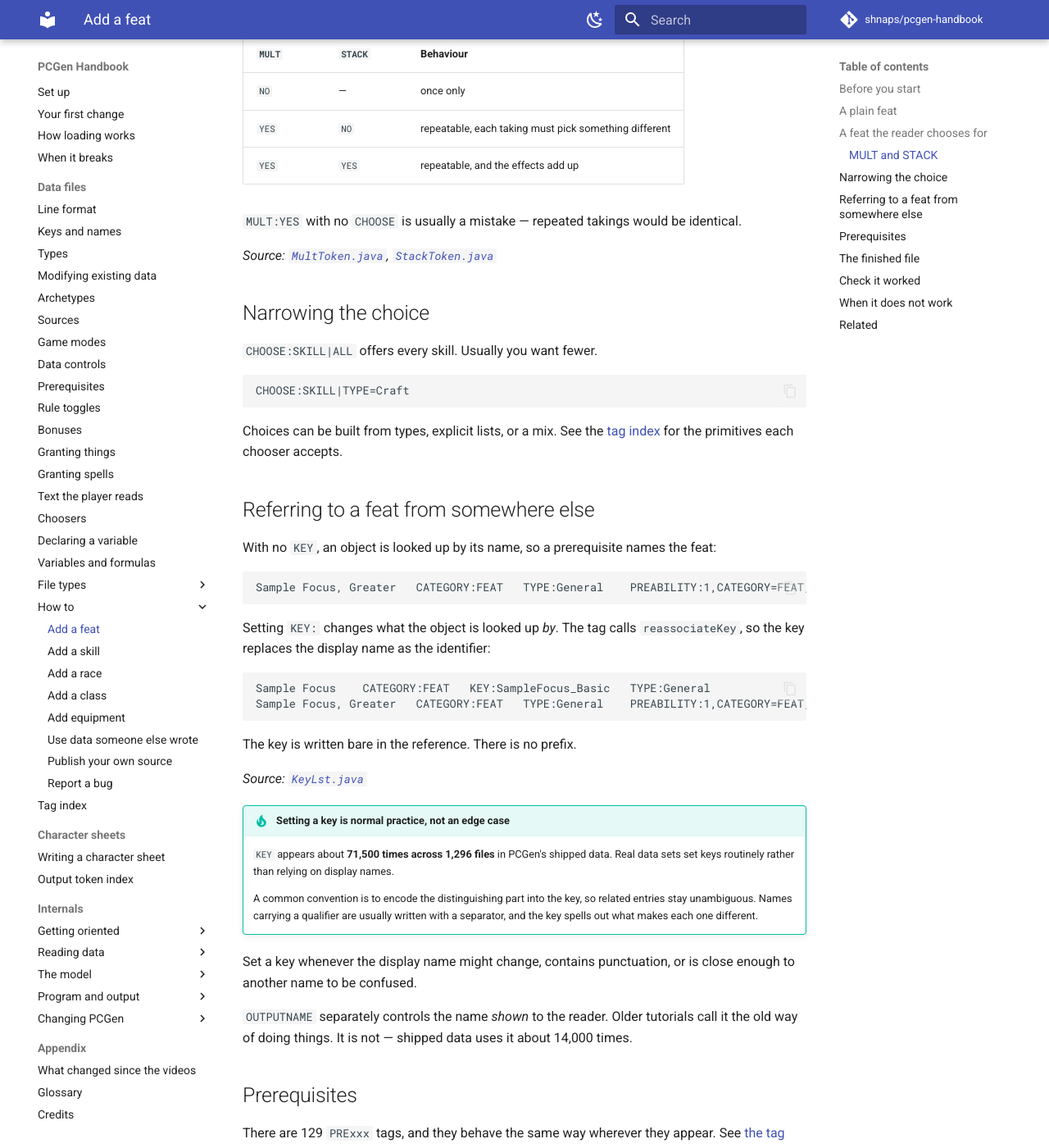
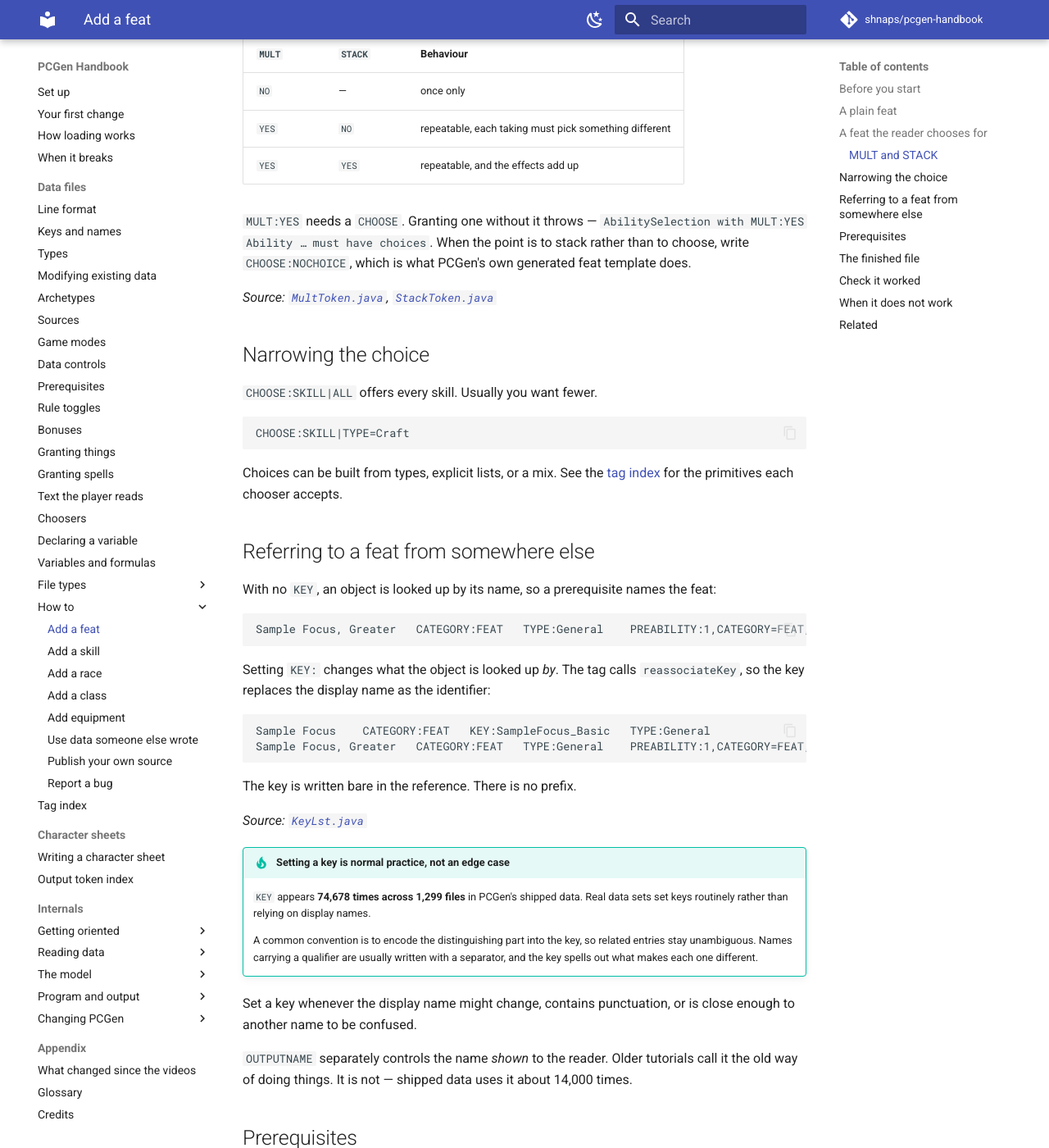
Before and after one commit to shnaps/pcgen-handbook, an MkDocs documentation site: the page built from docs/lst/howto/new-feat.md, in a window 1280 px wide and 1400 px high, scrolled down 1339 px. Shown: the whole window at 82% size. Built offline with MkDocs 1.6.1 and Material for MkDocs 9.7.7, drawn with Linux system fonts in a browser that asks for light colours; comment, search, counter and statistics services are not loaded; some of the changed text lies outside the part shown.

Commit message:
Fix eight errors in the how-to pages
Step-by-step instructions, never audited, and three of these would stop a
reader's data working.

MULT:YES with no CHOOSE does not merely repeat identically - granting it
throws "AbilitySelection with MULT:YES Ability must have choices". The finished
Sample Toughness example had exactly that shape and now uses CHOOSE:NOCHOICE,
which is what PCGen's own generated feat template does.

SPELLLIST does not declare a class's own spell list. It picks from another
class's, and its argument must name a class that exists, so SPELLLIST:1|Sample
List was an unconstructed reference to a class the page never creates. Real
casters use SPELLSTAT, MEMORIZE and FACT:SpellType.

PROFICIENCY:ARMOR names an ArmorProf object, not an armour category. Shipped
profs are per item - Padded, Hide - so Medium was not a name anything resolves.

VIRTUAL was described as granting an ability without it counting as possessed.
It bypasses the ability's own prerequisites; the character possesses it and it
still satisfies PREABILITY.

Counts re-measured: KEY is 74,678 across 1,299 files, BONUS:STAT is 31,969 and
is not the most common tag, ACHECK:YES is 242 of 251.

Co-Authored-By: Claude Opus 5 (1M context) <noreply@anthropic.com>

````diff
--- a/docs/lst/howto/new-feat.md
+++ b/docs/lst/howto/new-feat.md
@@ -58,7 +58,9 @@ resolves to nothing and the bonus quietly does nothing.
 | `YES` | `NO` | repeatable, each taking must pick something different |
 | `YES` | `YES` | repeatable, and the effects add up |
 
-`MULT:YES` with no `CHOOSE` is usually a mistake — repeated takings would be identical.
+`MULT:YES` needs a `CHOOSE`. Granting one without it throws — `AbilitySelection with
+MULT:YES Ability … must have choices`. When the point is to stack rather than to choose,
+write `CHOOSE:NOCHOICE`, which is what PCGen's own generated feat template does.
 
 *Source: [`MultToken.java`](https://github.com/PCGen/pcgen/blob/d262f8b44952860ff857132035fb32d8d11361fa/code/src/java/plugin/lsttokens/ability/MultToken.java), [`StackToken.java`](https://github.com/PCGen/pcgen/blob/d262f8b44952860ff857132035fb32d8d11361fa/code/src/java/plugin/lsttokens/ability/StackToken.java)*
 
@@ -94,7 +96,7 @@ The key is written bare in the reference. There is no prefix.
 *Source: [`KeyLst.java`](https://github.com/PCGen/pcgen/blob/d262f8b44952860ff857132035fb32d8d11361fa/code/src/java/plugin/lsttokens/KeyLst.java)*
 
 !!! tip "Setting a key is normal practice, not an edge case"
-    `KEY` appears about **71,500 times across 1,296 files** in PCGen's shipped data.
+    `KEY` appears **74,678 times across 1,299 files** in PCGen's shipped data.
     Real data sets set keys routinely rather than relying on display names.
 
     A common convention is to encode the distinguishing part into the key, so related
@@ -120,7 +122,7 @@ There are 129 `PRExxx` tags, and they behave the same way wherever they appear.
 
 Sample Feat	CATEGORY:FEAT	TYPE:General	DESC:Grants a small bonus to Climb.	BONUS:SKILL|Climb|2
 Sample Focus	CATEGORY:FEAT	KEY:SampleFocus_Basic	TYPE:General	MULT:YES	STACK:NO	CHOOSE:SKILL|ALL	DESC:Grants a bonus to one chosen skill.	BONUS:SKILL|%LIST|2
-Sample Toughness	CATEGORY:FEAT	TYPE:General	MULT:YES	STACK:YES	DESC:Grants extra hit points.	BONUS:HP|CURRENTMAX|3
+Sample Toughness	CATEGORY:FEAT	TYPE:General	MULT:YES	STACK:YES	CHOOSE:NOCHOICE	DESC:Grants extra hit points.	BONUS:HP|CURRENTMAX|3
 ```
 
 ## Check it worked
@@ -136,7 +138,7 @@ Sample Toughness	CATEGORY:FEAT	TYPE:General	MULT:YES	STACK:YES	DESC:Grants extra
 | Symptom | Cause |
 |---|---|
 | Feat missing entirely | `CATEGORY:FEAT` missing, or the PCC line still commented out |
-| Feat exists but not in the normal list | `TYPE:General` missing |
+| Feat exists but not in the normal list | `CATEGORY:FEAT` missing, so it is not a feat |
 | No prompt to choose | `CHOOSE:` missing or malformed |
 | Chooses, but the bonus does nothing | `%LIST` used with no `CHOOSE` on the same line |
 | Cannot take it a second time | `MULT:YES` missing |
````
Also changed, not shown: docs/lst/howto/new-class.md (+7 -3 lines), docs/lst/howto/new-equipment.md (+7 -3 lines), docs/lst/howto/new-race.md (+4 -3 lines), docs/lst/howto/new-skill.md (+2 -2 lines).
